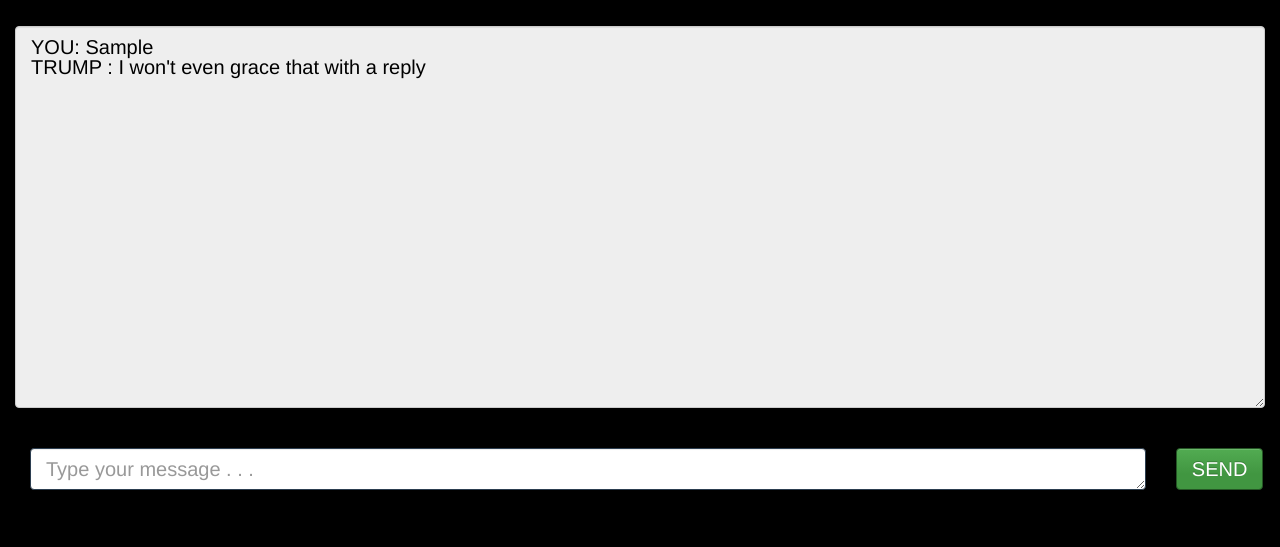
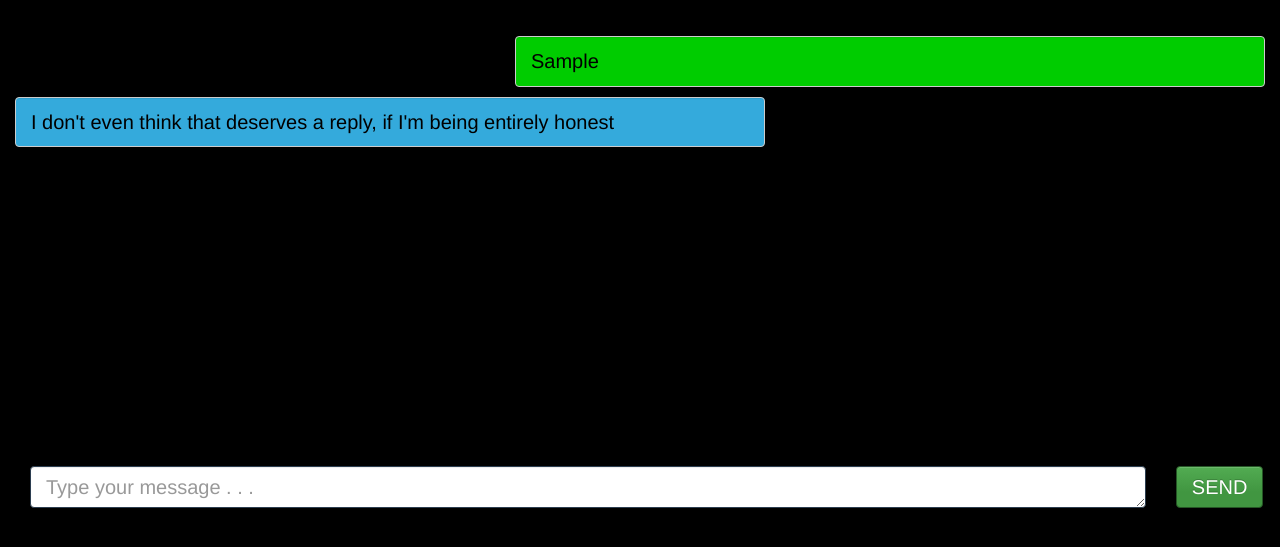
Before and after one commit to hagarwa3/chatbot, a plain HTML site: page index.html in a window 1280 px wide. Both pictures are taken after typing "Sample" into the empty fields and a click on the button "SEND". Shown: the part 79-626 px from the top of the page. Drawn offline with nearby package versions, Linux system fonts and the light colour scheme; no server answers.

Commit message:
cooler looks

```diff
--- a/index.html
+++ b/index.html
@@ -61,19 +61,40 @@
         border: 1px solid black;
   }
 
-  .output{
+  .client{
+        float: right;
         padding: 10px 15px;
         font-size: 20px;
         font-weight: normal;
-        line-height: 1;
-        color: #000;
-        background-color: #fff;
+        width: 60%;
+        height: auto;
+        margin-top: 10px;
+        background-color: #00CC00;
+        color: #000000;
+         }
+
+  .server{
+        float: left;
+        padding: 10px 15px;
+        font-size: 20px;
+        font-weight: normal;
+        width: 60%;
+        height: auto;
+        margin-top: 10px;
+        background-color: #34AADC;
+        color: #000000;
   }
 
   .text-center{
         font-weight: normal;
         font-size:50px;
   }
+
+  #area{
+      height:400px;
+      overflow:auto;
+  }
+
 </style>
 </head>
 <body>
@@ -83,7 +104,8 @@
 </div>
 <br>
     <div class="container-fluid">
-    	<textarea rows="18" class="form-control output" id="outputmessages" readonly></textarea>
+    <div id="area">
+    </div>
     	<br /><br />
        <form>
         <div class="form-group col-md-11">
@@ -94,6 +116,7 @@
         </div>
       </form>
     </div>
+
 <script>
 $(document).ready(function() {
 	$("#inputclient").keyup(function(event){
@@ -103,9 +126,8 @@ $(document).ready(function() {
 	});
 
 	$(".button1").click(function(){
-
-	  var client_msg = document.getElementById("inputclient").value
-	  document.getElementById("outputmessages").value += 'YOU: '+client_msg +'\n'
+    var client_msg = document.getElementById("inputclient").value
+    $("#area").append("<div class='form-control client'>"+client_msg+ "</div>");
 
 	  var request = $.ajax({
 	      url: 'https://trumpchatbot.herokuapp.com',
@@ -115,19 +137,20 @@ $(document).ready(function() {
 	  });
 
 	  request.done(function( msg ) {
-	       	document.getElementById("outputmessages").value += 'TRUMP: '+msg +'\n\n'
+          $("#area").append("<div class='form-control server' id='outputmessages'>"+msg+ "</div>");
+          var textarea = document.getElementById('area');
+          textarea.scrollTop = textarea.scrollHeight;
 	  });
 
 	  request.fail(function( request, status, error ) {
-	    	 document.getElementById("outputmessages").value += 'TRUMP : I won\'t even grace that with a reply'+'\n\n'
+	    	  $("#area").append("<div class='form-control server' id='outputmessages'>I don't even think that deserves a reply, if I'm being entirely honest</div>");
 	  });
 
 	  document.getElementById("inputclient").value = ""
-	  var textarea = document.getElementById('outputmessages');
-	  textarea.scrollTop = textarea.scrollHeight;
 	});
 
 });
 </script>
+
 </body>
 </html>
```
